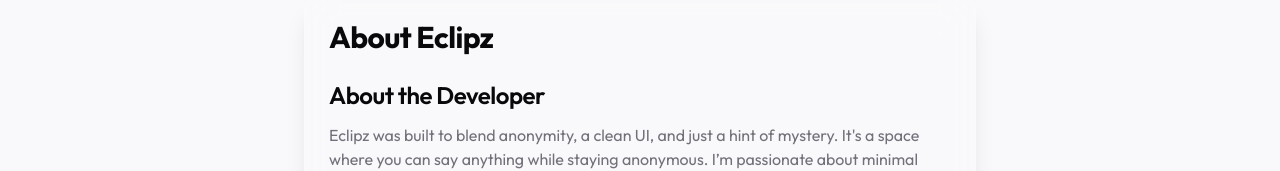
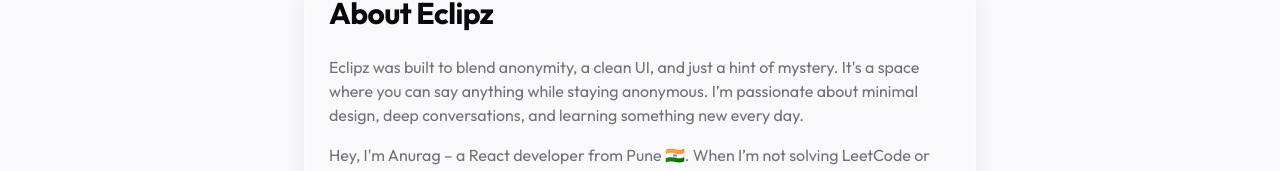
Before and after one commit to anuragbhonsle/eclipz, a React (Vite) app: page /about in a window 1280 px wide. Shown: the part 126-297 px from the top of the page. Built offline with nearby package versions, Linux system fonts and the light colour scheme; no server answers.

Commit message:
About updated

```diff
--- a/index.html
+++ b/index.html
@@ -23,7 +23,7 @@
 
     <meta name="twitter:card" content="summary_large_image" />
     <meta name="twitter:site" content="@anurag" />
-    />
+
     <link
       rel="stylesheet"
       href="https://fonts.googleapis.com/css2?family=Inter:wght@300;400;500;600;700&display=swap"
--- a/src/pages/About.tsx
+++ b/src/pages/About.tsx
@@ -11,9 +11,6 @@ const About = () => {
 
           <div className="space-y-6">
             <div>
-              <h2 className="text-2xl font-semibold mb-3">
-                About the Developer
-              </h2>
               <p className="text-muted-foreground mb-4">
                 Eclipz was built to blend anonymity, a clean UI, and just a hint
                 of mystery. It's a space where you can say anything while
```
